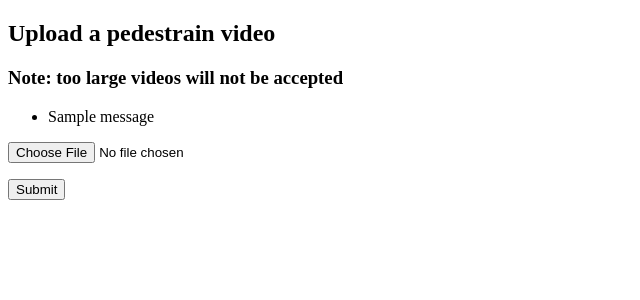
After one commit to guofeng201507/capstone_demo_web, a Flask app: page /upload_video in a window 1280 px wide. The commit adds this page. Shown: the top 300 px of the page, without its empty margins (0-640 px from the left). Run offline with Flask 2, Linux system fonts and the light colour scheme; one stand-in notice (Sample message) is shown.

Commit message:
Created method for uploading of video & splitting into various png images, tested in webapp

```diff
--- a/application.py
+++ b/application.py
@@ -8,23 +8,96 @@ from tqdm import tqdm
 import pandas as pd
 from flask import Flask, render_template, request, flash, redirect, url_for, g
 from werkzeug.utils import secure_filename
+import cv2
+import os
+import numpy as np
+from imutils.object_detection import non_max_suppression
 
 ALLOWED_EXTENSIONS = set(['png', 'jpg', 'jpeg', 'gif'])
+ALLOWED_VIDEO_EXTENSIONS = set(['mp4', 'jpg'])
 UPLOAD_FOLDER = './static/uploads/'
+video_split_nth_frame = 20
+video_split_resize_width = 192
+video_split_resize_height = 256
+
+
+
 
 SCORE_THRESHOLD = 0.5
 
 
 # https://pytorch.org/tutorials/intermediate/flask_rest_api_tutorial.html
 
-def allowed_file(filename):
-    return '.' in filename and filename.rsplit('.', 1)[1].lower() in ALLOWED_EXTENSIONS
+def sample_video_crop_pedestrian_images(video_name, video_folder, output_folder,
+                                        hog, nth_frame, resize_width, resize_height, show=False):
+    video_file = os.path.join(video_folder, video_name)
+    video_base_name = video_name.split(".")[0]
+
+    image_id = 1
+    count = 0
+    cap = cv2.VideoCapture(video_file)
+
+    # Check if camera opened successfully
+    if (cap.isOpened()== False):
+        print("Error opening video stream or file")
+
+    # Read until video is completed
+    while(cap.isOpened()):
+
+        # Capture frame-by-frame
+        ret, frame = cap.read()
+        count += 1
+
+        if ret == True:
+            if count%nth_frame==0:
+                #width, height = (720, 480)
+                #frame = cv2.resize(frame, (width, height), interpolation = cv2.INTER_AREA)
+
+                (rects, weights) = hog.detectMultiScale(frame, winStride=(4, 4), padding=(8, 8), scale=1.05)
+                # apply non-maxima suppression to the bounding boxes using a
+                # fairly large overlap threshold to try to maintain overlapping
+                # boxes that are still people
+                rects = np.array([[x, y, x + w, y + h] for (x, y, w, h) in rects])
+                pick = non_max_suppression(rects, probs=None, overlapThresh=0.10)
+
+                for (xA, yA, xB, yB) in pick:
+                    frame_crop = frame[yA:yB, xA:xB]
+                    image_id_str = str(image_id).zfill(5)
+                    full_image_name = "_".join([video_base_name, image_id_str])+".png"
+                    image_id += 1
+
+                    #resize_width, resize_height = 192, 256
+                    frame_crop = cv2.resize(frame_crop, (resize_width, resize_height), interpolation = cv2.INTER_AREA)
+                    # Write out the cropped image
+                    cv2.imwrite(os.path.join(output_folder, full_image_name), frame_crop)
+
+                if show:
+                    frame_plot = frame.copy()
+                    for (xA, yA, xB, yB) in pick:
+                        cv2.rectangle(frame_plot, (xA, yA), (xB, yB), (0, 255, 0), 2)
+
+                    # show the output images
+                    cv2.imshow("Detected Pedestrians", frame_plot)
+
+                    # Press Q on keyboard to  exit
+                    if cv2.waitKey(25) & 0xFF == ord('q'):
+                        break
+
+    # When everything done, release the video capture object
+    cap.release()
+
+    # Closes all the frames
+    cv2.destroyAllWindows()
+
+
+def allowed_file(filename, allowed_extensions):
+    return '.' in filename and filename.rsplit('.', 1)[1].lower() in allowed_extensions
 
 
 app = Flask(__name__)
 app.secret_key = "secret key"
 app.config['UPLOAD_FOLDER'] = UPLOAD_FOLDER
-app.config['MAX_CONTENT_LENGTH'] = 16 * 1024 * 1024
+app.config['MAX_CONTENT_LENGTH'] = 16 * 1024 * 1024 * 1024
 
 from pedestrian_attri_recog_model import AttrRecogModel
 
@@ -83,7 +156,7 @@ def upload_image():
         flash('No image selected for uploading')
         return redirect(request.url)
 
-    if file and allowed_file(file.filename):
+    if file and allowed_file(file.filename, ALLOWED_EXTENSIONS):
         filename = secure_filename(file.filename)
         file.save(os.path.join(app.config['UPLOAD_FOLDER'], filename))
         # print('upload_image filename: ' + filename)
@@ -95,9 +168,50 @@ def upload_image():
 
         return render_template('upload.html', filename=filename, attributes=detected_attributes)
     else:
-        flash('Allowed image types are -> png, jpg, jpeg, gif')
+        flash('Allowed image types are -> %s' %(', '.join(list(ALLOWED_EXTENSIONS))))
         return redirect(request.url)
 
+@app.route('/upload_video')
+def upload_video_form():
+    return render_template('upload_video.html')
+
+
+@app.route('/upload_video', methods=['POST', 'GET'])
+def upload_video():
+    if 'file' not in request.files:
+        flash('No file part')
+        return redirect(request.url)
+
+    file = request.files['file']
+    if file.filename == '':
+        flash('No video selected for uploading')
+        return redirect(request.url)
+
+    if file and allowed_file(file.filename, ALLOWED_VIDEO_EXTENSIONS):
+        filename = secure_filename(file.filename)
+        file.save(os.path.join(app.config['UPLOAD_FOLDER'], filename))
+        flash('Video successfully uploaded and displayed')
+
+        hog = cv2.HOGDescriptor()
+        hog.setSVMDetector(cv2.HOGDescriptor_getDefaultPeopleDetector())
+
+        #nth_frame = 10
+        #resize_width = 192
+        #resize_height = 256
+
+        video_name = filename
+        video_folder = UPLOAD_FOLDER
+        output_folder = os.path.join(UPLOAD_FOLDER, filename.split(".")[0])
+
+        # Create the folder if it doesn't exist
+        if not os.path.exists(output_folder):
+            os.makedirs(output_folder)
+        sample_video_crop_pedestrian_images(video_name, video_folder, output_folder, hog, video_split_nth_frame, video_split_resize_width, video_split_resize_height, False)
+
+        return render_template('upload_video.html')
+    else:
+        flash('Allowed video types are -> %s' %(', '.join(list(ALLOWED_VIDEO_EXTENSIONS))))
+        return redirect(request.url)
 
 @app.route('/display/<filename>')
 def display_image(filename):
--- a/requirements.txt
+++ b/requirements.txt
@@ -15,3 +15,5 @@ torch==1.5.0+cu101
 torchsummary==1.5.1
 torchvision==0.6.0+cu101
 Werkzeug==1.0.1
+imutils==0.5.3
+opencv-python==4.4.0
--- a/templates/index.html
+++ b/templates/index.html
@@ -12,7 +12,8 @@
     <div style="margin-top: 5%">
         <ul>
             <li><a href="/search">Search Pedestrains by Selecting Attributes</a></li>
-            <li><a href="/upload">Search Pedestrains by Upload Image</a></li>
+            <li><a href="/upload">Search Pedestrains by Uploading an Image</a></li>
+	    <li><a href="/upload_video">Search Pedestrains by Uploading a Video</a></li>
         </ul>
     </div>
 </div>
--- /dev/null
+++ b/templates/upload_video.html
@@ -0,0 +1,27 @@
+<!doctype html>
+<title>Python Flask File Upload Example</title>
+<h2>Upload a pedestrain video</h2>
+<h3>Note: too large videos will not be accepted</h3>
+<p>
+    {% with messages = get_flashed_messages() %}
+    {% if messages %}
+<ul class=flashes>
+    {% for message in messages %}
+    <li>{{ message }}</li>
+    {% endfor %}
+</ul>
+{% endif %}
+{% endwith %}
+</p>
+<form method="post" action="/upload_video" enctype="multipart/form-data">
+    <dl>
+        <p>
+            <input type="file" name="file" accept="video/*" required>
+        </p>
+    </dl>
+    <p>
+        <input type="submit" value="Submit">
+    </p>
+</form>
+
+<!--<button type="button" action="/">Return</button></!>-->
```
